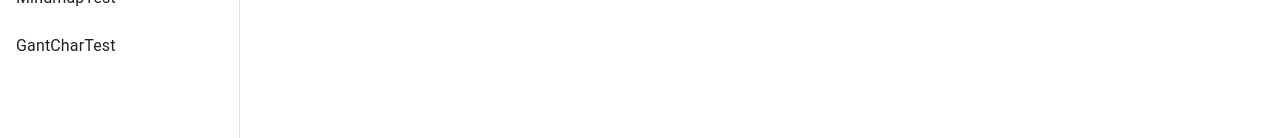
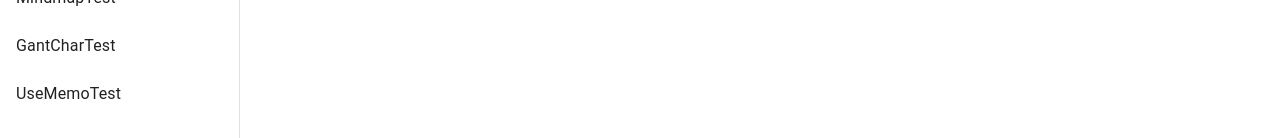
Before and after one commit to reallywally/playground-react, a React (Vite) app: page /props-test in a window 1280 px wide. Shown: the part 434-572 px from the top of the page. Built offline with nearby package versions, Linux system fonts and the light colour scheme.

Commit message:
useMemo 테스트 및 packege.json 수정

```diff
--- a/package.json
+++ b/package.json
@@ -39,8 +39,8 @@
     "eslint-plugin-react-hooks": "^5.0.0",
     "eslint-plugin-react-refresh": "^0.4.14",
     "globals": "^15.12.0",
-    "postcss": "^8.5.2",
-    "tailwindcss": "^4.0.6",
+    "postcss": "^8.5.3",
+    "tailwindcss": "^4.0.11",
     "typescript": "~5.6.2",
     "typescript-eslint": "^8.15.0",
     "vite": "^6.0.1"
--- a/src/App.tsx
+++ b/src/App.tsx
@@ -12,6 +12,7 @@ import UseStateTest from "./playground/useStateTest/Main";
 import Counter from "./playground/useEffectTest/Counter";
 import MindMapTest from "./playground/mindmapTest/MindMapTest";
 import GanttChartMain from "./playground/ganttChart/GanttChartMain";
+import UseMemoTest from "./playground/useMemoTest/Main";
 
 const App: React.FC = () => {
   return (
@@ -27,6 +28,7 @@ const App: React.FC = () => {
           <Route path="/use-effect-test" element={<Counter />} />
           <Route path="/mindmap-test" element={<MindMapTest />} />
           <Route path="/gantt-chart-test" element={<GanttChartMain />} />
+          <Route path="/use-memo-test" element={<UseMemoTest />} />
         </Routes>
       </Layout>
     </Router>
--- a/src/components/Layout.tsx
+++ b/src/components/Layout.tsx
@@ -69,6 +69,9 @@ const Layout: React.FC<{ children: React.ReactNode }> = ({ children }) => {
             <ListItem button component={Link} to="/gantt-chart-test">
               <ListItemText primary="GantCharTest" />
             </ListItem>
+            <ListItem button component={Link} to="/use-memo-test">
+              <ListItemText primary="UseMemoTest" />
+            </ListItem>
           </List>
         </Box>
       </Drawer>
--- a/src/playground/propsTest/Child1.tsx
+++ b/src/playground/propsTest/Child1.tsx
@@ -1,4 +1,4 @@
-import React from "react";
+import React, { useEffect } from "react";
 
 interface User {
   id: number;
@@ -11,7 +11,10 @@ interface Child1Props {
 }
 
 const Child1: React.FC<Child1Props> = ({ users }) => {
-  console.log("Child1 rendered");
+  useEffect(() => {
+    console.log(users);
+  }, []);
+
   return (
     <div>
       <ul>
--- a/src/playground/useMemoTest/Main.tsx
+++ b/src/playground/useMemoTest/Main.tsx
@@ -7,7 +7,7 @@ function ExpensiveComponent({ value }) {
   return <div>{value + 100}</div>;
 }
 
-const MemoTest = () => {
+const UseMemoTest = () => {
   const [value, setValue] = useState(0);
   const [, triggerRendering] = useState(false);
 
@@ -33,4 +33,4 @@ const MemoTest = () => {
   );
 };
 
-export default MemoTest;
+export default UseMemoTest;
```
Also changed, not shown: 1 other file (tests, documents, lock files or other folders).
